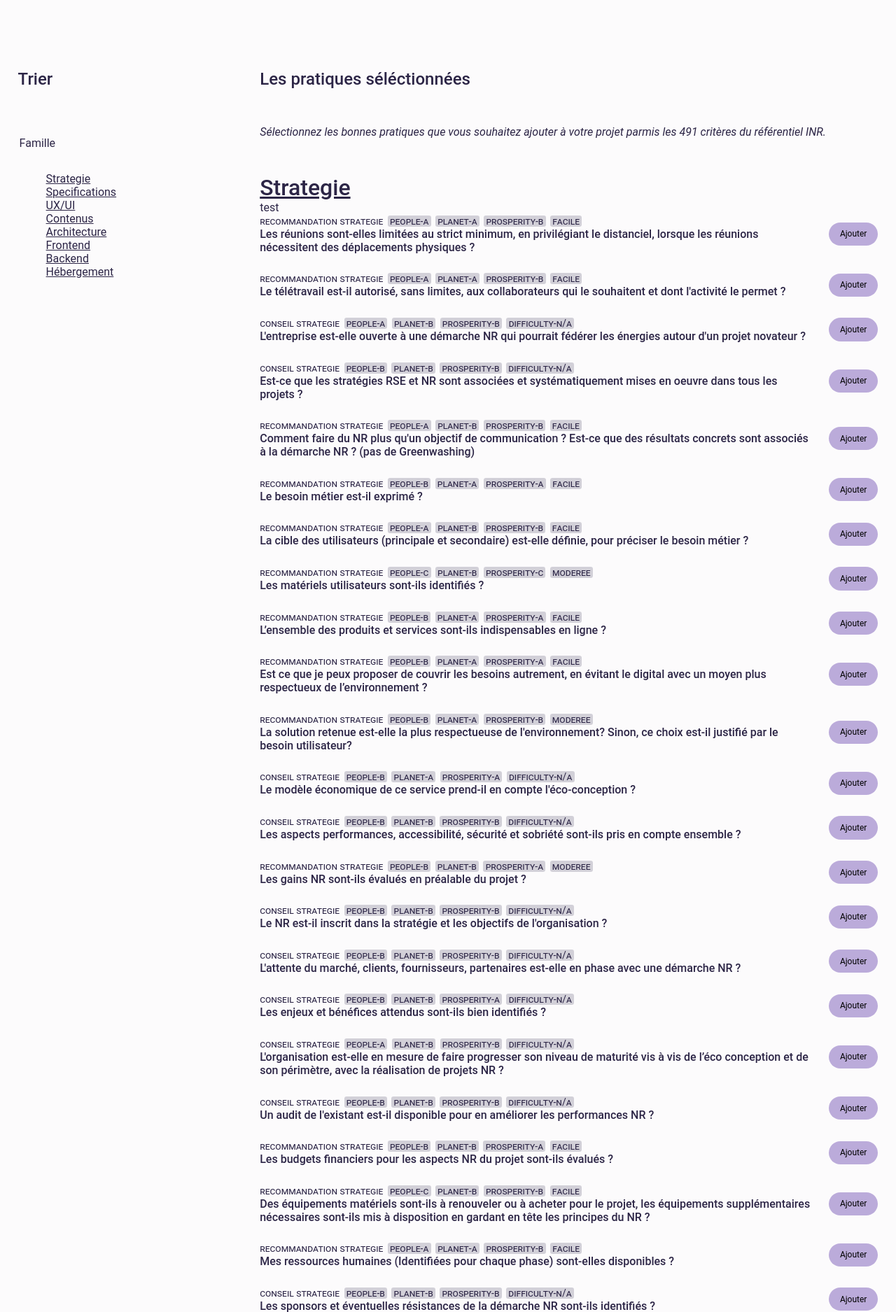
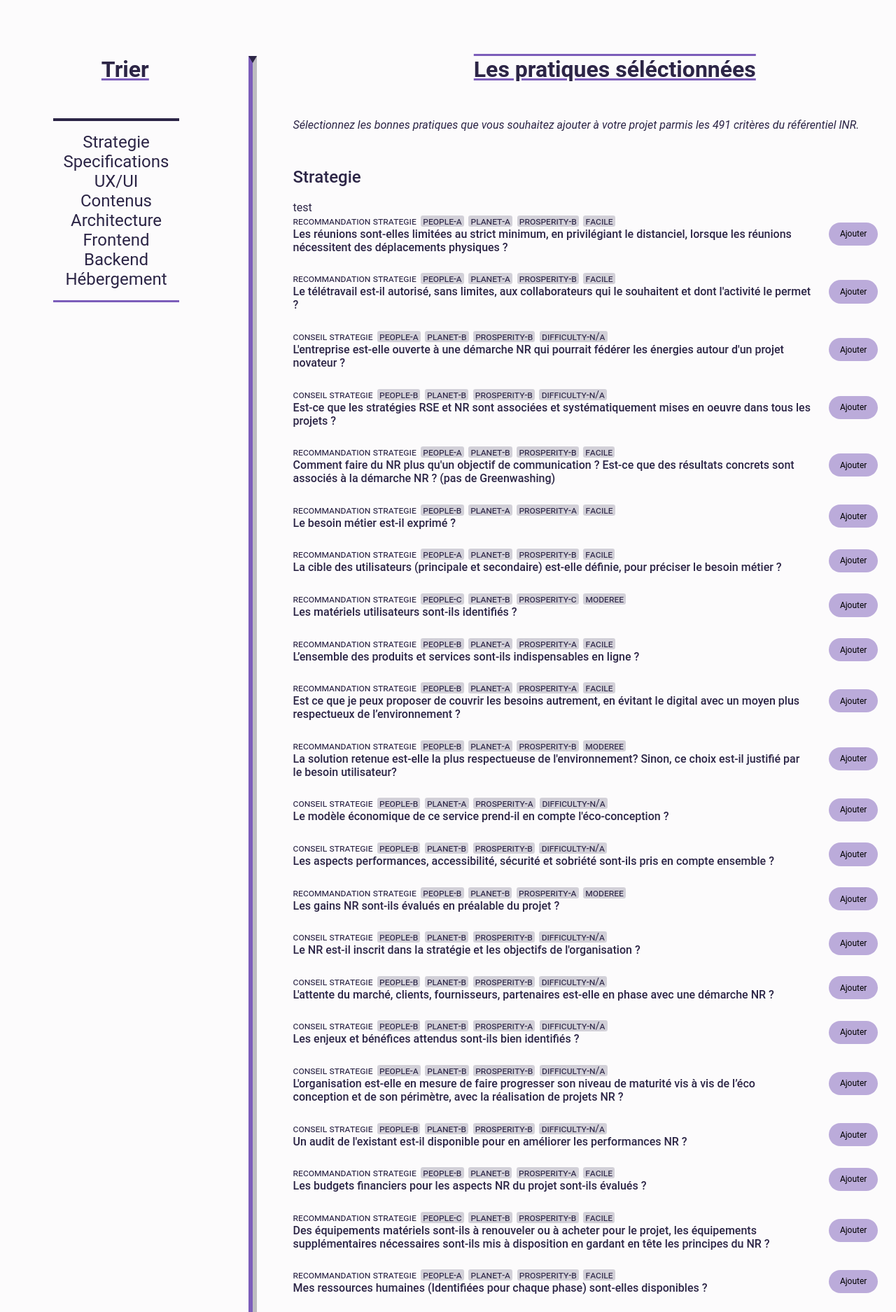
Before and after one commit to Cowlaing/-Le_Cashprize-, a PHP site: page /projet.php in a window 1280 px wide. Shown: the part 79-1954 px from the top of the page at 70% size. Run offline with PHP 8.4, Linux system fonts and the light colour scheme.

Commit message:
design avancé

```diff
--- a/projet.php
+++ b/projet.php
@@ -17,39 +17,41 @@
     <!--Header PHP-->
     <?php include 'header.php';  ?>
 
+
+
+
     <!-- PARTIE GAUCHE -->
     <section class="container">
         <div class="columns">
             <div class="aside">
                 <div class="component">
                     <form class="content" data-screen-only>
-                        <h2 class="titre">Trier</h2>
-                        <fieldset>
-                            <legend>Famille</legend>
+                        <h4 class="titre">Trier</h4>
+                        <fieldset class="style">
                             <ol id="categories" class="test">
                                 <li>
-                                    <a href="#0">Strategie</a>
+                                    <menu href="#0">Strategie</menu>
                                 </li>
                                 <li>
-                                    <a href="#1">Specifications</a>
+                                    <menu href="#1">Specifications</menu>
                                 </li>
                                 <li>
-                                    <a href="#2">UX/UI</a>
+                                    <menu href="#2">UX/UI</menu>
                                 </li>
                                 <li>
-                                    <a href="#3">Contenus</a>
+                                    <menu href="#3">Contenus</menu>
                                 </li>
                                 <li>
-                                    <a href="#4">Architecture</a>
+                                    <menu href="#4">Architecture</menu>
                                 </li>
                                 <li>
-                                    <a href="#4">Frontend</a>
+                                    <menu href="#4">Frontend</menu>
                                 </li>
                                 <li>
-                                    <a href="#4">Backend</a>
+                                    <menu href="#4">Backend</menu>
                                 </li>
                                 <li>
-                                    <a href="#4">Hébergement</a>
+                                    <menu href="#4">Hébergement</menu>
                                 </li>
                             </ol>
 
@@ -60,12 +62,16 @@
 
                 </div>
             </div>
+            <div class="traith1"></div>
+
+
+
             <article class="main">
-                <h2 class="titre">Les pratiques séléctionnées</h2>
+                <h4 class="titre">Les pratiques séléctionnées</h4>
                 <p class="titre">Sélectionnez les bonnes pratiques que vous souhaitez ajouter à votre projet parmis les 491 critères du référentiel INR.</p>
 
                 <!--Liste des catégories de pratiques-->
-                <h4 id="0">Strategie</h4>
+                <h2 id="0">Strategie</h2>
                 <ul class="strategie">
                     <li class="Item">
                         <a name="type[]" id="#1" value="front" onload="gestionFiltre('UX/UI')">test
@@ -76,13 +82,13 @@
 
                 </ul>
                 </ul>
-                <h4 id="1">Specifications</h4>
-                <h4 id="2">UX/UI</h4>
-                <h4 id="3">Contenus</h4>
-                <h4 id="4">Architecture</h4>
-                <h4 id="5">Frontend</h4>
-                <h4 id="6">Backend</h4>
-                <h4 id="7">Hébergement</h4>
+                <h2 id="1">Specifications</h2>
+                <h2 id="2">UX/UI</h2>
+                <h2 id="3">Contenus</h2>
+                <h2 id="4">Architecture</h2>
+                <h2 id="5">Frontend</h2>
+                <h2 id="6">Backend</h2>
+                <h2 id="7">Hébergement</h2>
 
 
 
--- a/style.css
+++ b/style.css
@@ -280,8 +280,66 @@ h3 {
     font-size: 1rem;
     margin: 0;
 }
+
 h4 {
     font-size: 2rem;
     margin: 0;
-    text-decoration: underline;
+    text-decoration-line: overline underline;
+    text-decoration-color: #7c5dba;
+    font-weight: bold;
+    text-align: center;
+    padding-left: 10%;
+
 }
+
+menu {
+    font-size: 1rem;
+    margin: 0;
+    padding-left: 10px;
+    padding-right: 10px;
+    margin: 0;
+    color: var(--text);
+    font-size: var(--font-size);
+    line-height: var(--font-size);
+    zoom: 1.5;
+    text-align: center;
+
+}
+
+.traith1 {
+    border-style: dashed;
+    border-right: 6px solid #bebdc0;
+    border-left: 6px solid #7c5dba;
+    border-top: 10px solid #2c2546;
+    height: auto;
+    display: inline-block;
+
+
+}
+
+
+ol {
+
+    display: block;
+    list-style-type: decimal;
+    margin-block-start: 1em;
+    margin-block-end: 1em;
+    margin-inline-start: 0px;
+    margin-inline-end: 0px;
+
+    padding-left: 0;
+}
+.style
+{
+    border-style: initial;
+    border-bottom: 3px solid #7c5dba;
+    border-top: 4px solid #2c2546;
+    height: auto;
+    display: inline-block;
+    margin-left: 50px;
+
+}
+.container
+{
+    position: sticky;
+}
```
